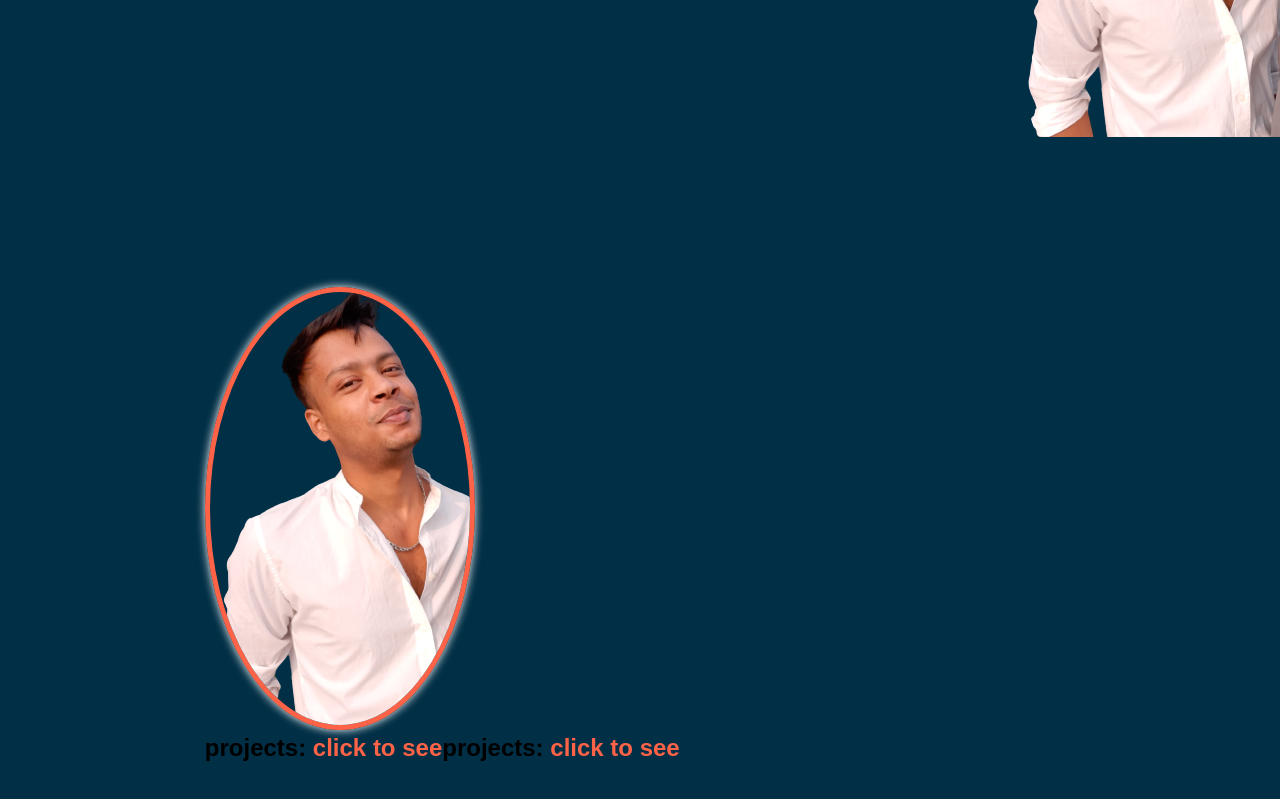
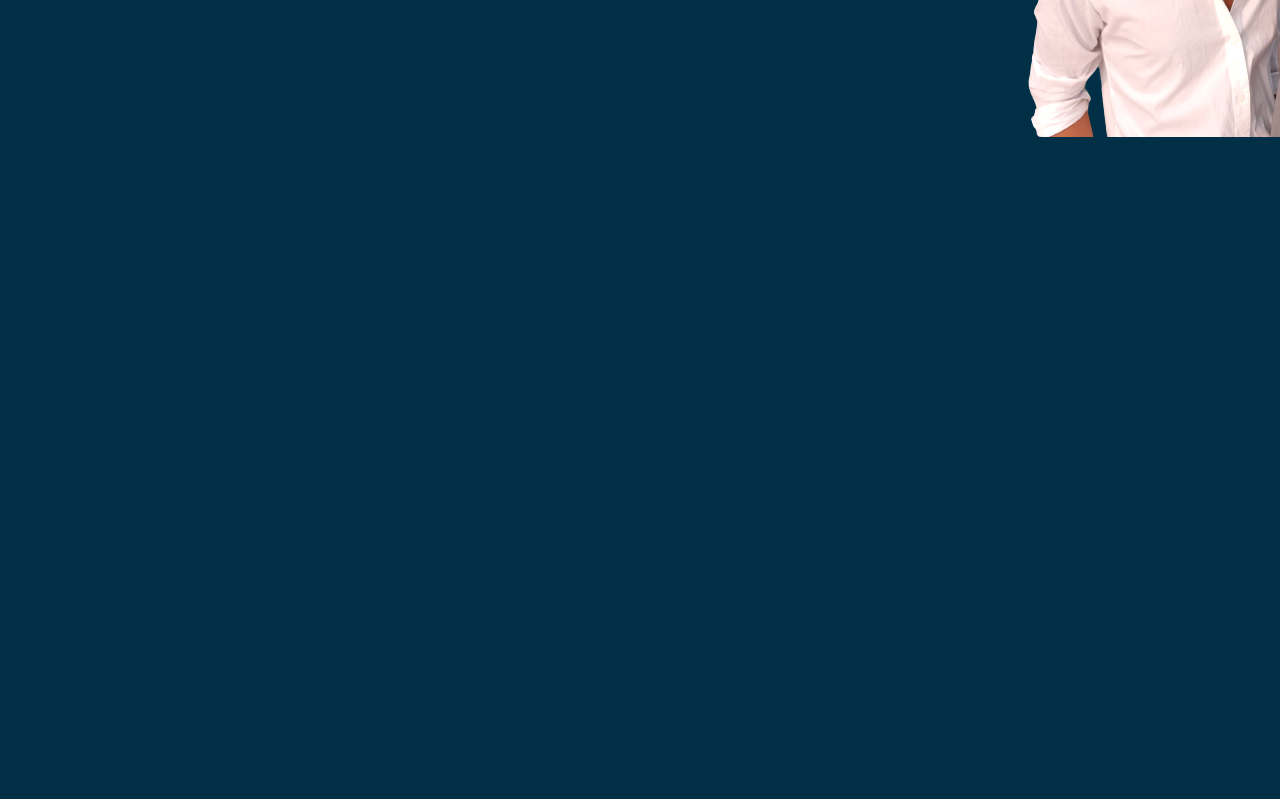
Before and after one commit to Sunil-Barik/Portfolio, a plain HTML site: page index.html in a window 1280 px wide. Shown: the part 663-1462 px from the top of the page. After the commit the page ends 800 px from the top, so only its background shows below. Drawn offline with nearby package versions, Linux system fonts and the light colour scheme.

Commit message:
Update index.html

```diff
--- a/index.html
+++ b/index.html
@@ -50,18 +50,6 @@
 </section>
 
 </div>
-<section class="about">
-    <div class="about-img">
-        <img src="image.png" alt="">
-    </div>
-    <div class="exp">
-        <h2>projects: <span> click to see</span></h2>
-        <h2>projects: <span> click to see</span></h2>
 
 
-
-
-    </div>
-</section>
-
 </html>
```
